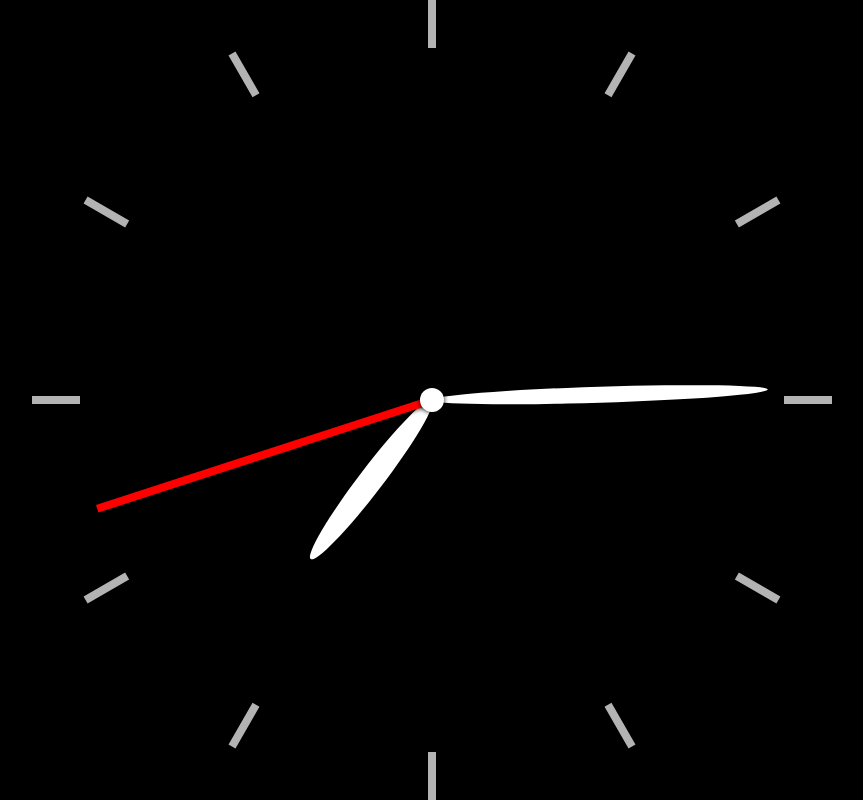
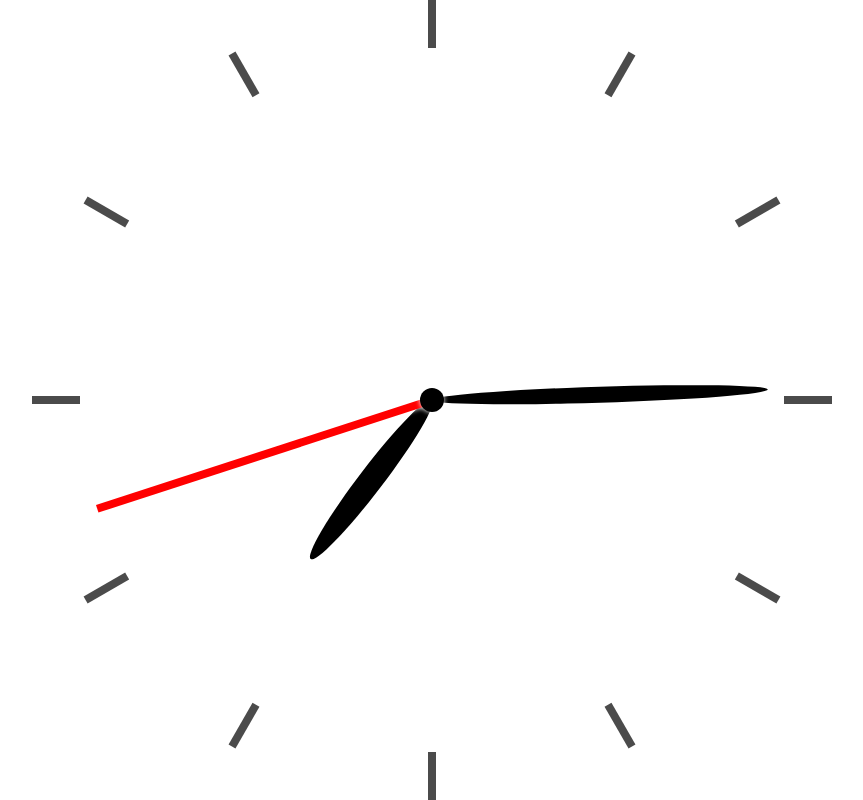
Before and after one commit to varun-seth/clock, a plain HTML site: page index.html in a window 1280 px wide. Shown: the whole page, without its empty margins (208-1071 px from the left). Drawn offline with Linux system fonts and the light colour scheme.

Commit message:
light and dark theme support

```diff
--- a/index.html
+++ b/index.html
@@ -7,6 +7,7 @@
     <link rel="icon" href="assets/icon.png" type="image/png" />
     <link rel="apple-touch-icon" href="assets/icon-flat.png" />
   </head>
+  <meta name="color-scheme" content="light dark" />
   <body>
     <div id="clockContainer">
       <div id="center"></div>
--- a/style.css
+++ b/style.css
@@ -1,3 +1,28 @@
+:root {
+    color-scheme: light dark;
+}
+
+:root {
+    --text-color: black;
+    --background-color: white;
+}
+
+@media (prefers-color-scheme: light) {
+    :root {
+        --text-color: black;
+        --background-color: white;
+    }
+}
+
+@media (prefers-color-scheme: dark) {
+    :root {
+        --text-color: white;
+        --background-color: black;
+    }
+}
+
+
+
 @media screen and (orientation: portrait) {
     /* TODO */
 }
@@ -5,9 +30,11 @@
 @media screen and (orientation: landscape) {
     /* TODO */
 }
+
 html,
 body {
-    background-color: black;
+    background-color: var(--background-color);
+    color: var(--text-color);
     margin: 0;
     padding: 0;
     height: 100%;
@@ -30,17 +57,17 @@ body {
 #minute,
 #second {
     position: absolute;
-    background: white;
+    background: var(--text-color);
     transform-origin: 50% 100%;
     transform: translate(-50%, 0%);
     bottom: 50%;
     left: 50%;
-    box-shadow: 0px 0px 5px;
+    box-shadow: 0px 0px 5px var(--background-color);
 }
 
 .legends {
     transform: translateX(-50%);
-    background: white;
+    background: var(--text-color);
     width: 100%;
     height: 100%;
 }
@@ -81,7 +108,7 @@ body {
     z-index: 5;
     transform-origin: bottom left;
     transform: translate(-50%, 50%);
-    background-color: white;
+    background-color: var(--text-color);
     border-radius: 100%;
     width: 3%;
     height: 3%;
```
